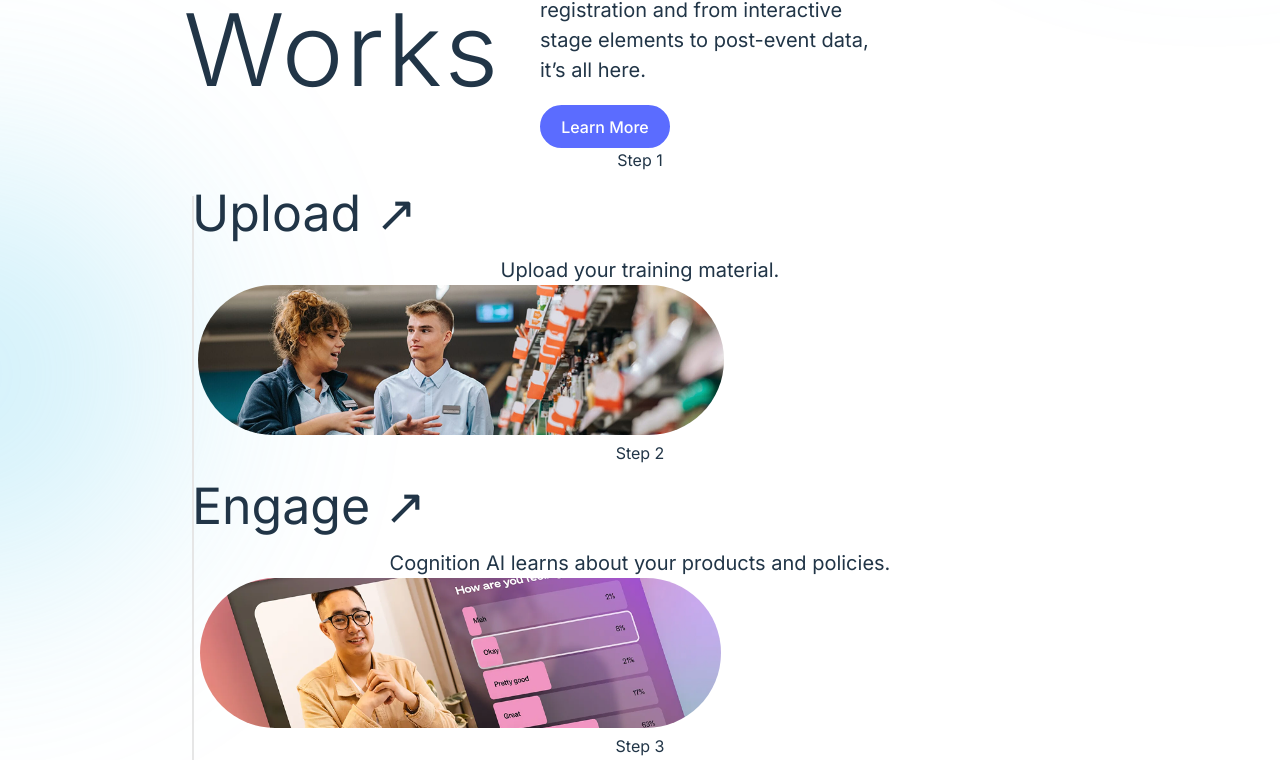
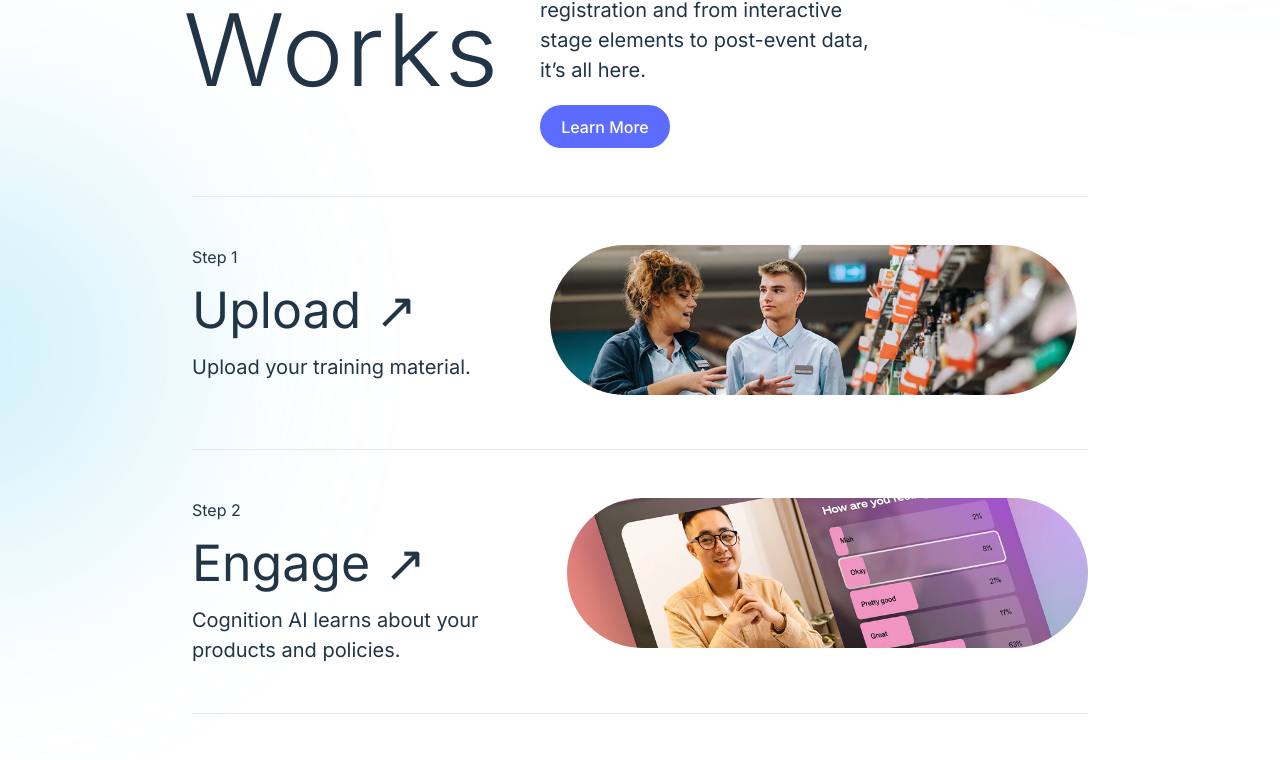
Before and after one commit to srewashimondal/cognition, a React (Vite) app in the folder frontend/: page / in a window 1280 px wide. Shown: the part 797-1557 px from the top of the page. Built offline with nearby package versions, Linux system fonts and the light colour scheme; what @radix-ui/themes would draw is missing.

Commit message:
fixed homepage errors

```diff
--- a/frontend/src/pages/EmployerDashBoard/Onboarding/InviteLaunch/InviteLaunch.css
+++ b/frontend/src/pages/EmployerDashBoard/Onboarding/InviteLaunch/InviteLaunch.css
@@ -132,7 +132,7 @@
     border-radius: 5px;
 }
 
-.divider {
+.a-divider {
     width: 2px;
     height: 100%;
     background-color: #e6e6e6;
--- a/frontend/src/pages/EmployerDashBoard/Onboarding/InviteLaunch/Subsections/InviteTeam.tsx
+++ b/frontend/src/pages/EmployerDashBoard/Onboarding/InviteLaunch/Subsections/InviteTeam.tsx
@@ -45,7 +45,7 @@ export default function InviteTeam({ registerFormId, onNext }: {registerFormId:
                             <span>Generate a Shareable Link</span>
                         </button>
                     </div>
-                    <div className="divider"></div>
+                    <div className="a-divider"></div>
                     <div className="qr-code-share">
                         <div className="download-btn-wrapper">
                             <button type="button" className="download-btn" onClick={handleDownload}>
--- a/frontend/src/pages/HomePage/sections/HowItWorks/Step/Step.css
+++ b/frontend/src/pages/HomePage/sections/HowItWorks/Step/Step.css
@@ -1,4 +1,4 @@
-.step {
+.a-step {
     display: flex;
     justify-content: space-between;
 }
@@ -12,21 +12,21 @@
     border-radius: 1000px;
 }
 
-.step-text {
+.a-step-text {
     display: flex;
     flex-direction: column;
     gap: 0.25rem;
 }
 
-.step-text p {
+.a-step-text p {
     margin: 0;
 }
 
-.step-title {
+.a-step-title {
     display: flex;
 }
 
-.step-title h3 {
+.a-step-title h3 {
     font-size: 50px;
     font-weight: 400;
     margin: 0;
--- a/frontend/src/pages/HomePage/sections/HowItWorks/Step/Step.tsx
+++ b/frontend/src/pages/HomePage/sections/HowItWorks/Step/Step.tsx
@@ -9,11 +9,11 @@ type StepProps = {
 
 export default function Step({ number, title, description, image }: StepProps) {
 return (
-    <div className="step">
-    <div className="step-text">
-        <p className="step-number">Step {number}</p>
+    <div className="a-step">
+    <div className="a-step-text">
+        <p className="a-step-number">Step {number}</p>
 
-        <div className="step-title">
+        <div className="a-step-title">
             <h3>{title}</h3>
         </div>
 
```
